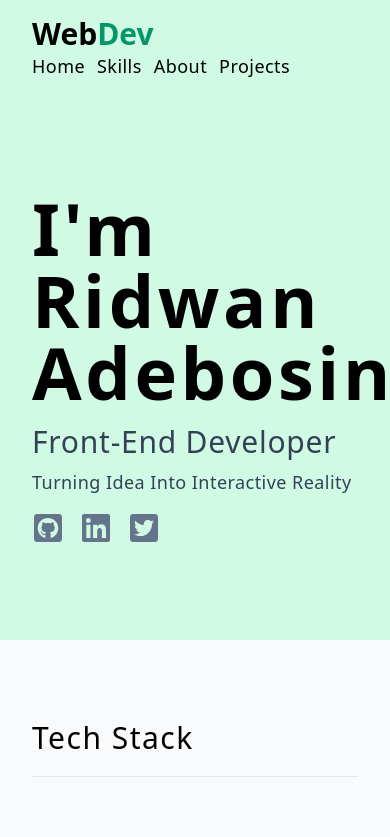
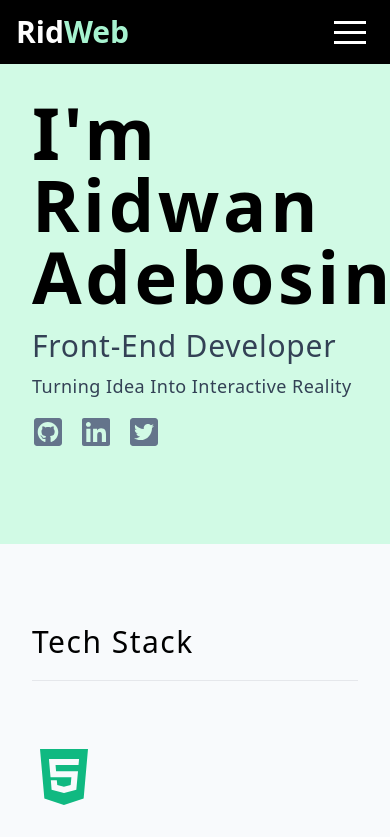
Before and after one commit to RidwanAdebosin/portfolio, a React (Vite) app in the folder portfolio/: page / in a window 390 px wide. Shown: the top 837 px of the page. Built offline with nearby package versions, Linux system fonts and the light colour scheme.

Commit message:
NavBar responsive

```diff
--- /dev/null
+++ b/package.json
@@ -0,0 +1,5 @@
+{
+  "dependencies": {
+    "hamburger-react": "^2.5.1"
+  }
+}
--- a/portfolio/src/components/NavBar.tsx
+++ b/portfolio/src/components/NavBar.tsx
@@ -1,22 +1,86 @@
-import { links } from '../assets/data';
+// import { useState } from 'react';
+// import { links } from '../assets/data';
+// import Hamburger from "hamburger-react";
+
+// const Navbar = () => {
+//   const [hamburgerIsOpen, setHamburgerIsOpen]= useState(false);
 
 
+//   return (
+//     <nav className='bg-black fixed w-full top-0 left-0'>
+//       <div className='flex align-element justify-between py-2 px-4'>
+//         <h2 className='text-white text-3xl font-bold'>
+//           Rid
+//           <span className='text-emerald-200'>Web</span>
+//         </h2>
+//         <div className='md:hidden'>
+//           <Hamburger color="white" toggle={setHamburgerIsOpen} toggled={hamburgerIsOpen}/>
+//         <div className={` md:hidden absolute top-15.9 left-0 w-full h-screen bg-black bg-opacity-50 transition-transform duration-300 ${hamburgerIsOpen ? 'flex flex-col gap-14 translate-x-0 mt-76 min-w-full bg-custom p-4 shadow-custom backdrop-filter border border-none' : 'hidden'}`}>
+//           {links.map((link) => {
+//             const { id, href, text } = link;
+//             return (
+//               <a
+//               key={id}
+//               href={href}
+//               onClick={(() => setHamburgerIsOpen(!hamburgerIsOpen))}
+//               className='text-white justify-end capitalize text-lg tracking-wide hover:text-black duration-300'
+//               >
+//                 {text}
+//               </a>
+//             );
+//           })}
+//           </div>
+//         </div>
+//       </div>
+//     </nav>
+//   );
+// };
+// export default Navbar;
+
+// // sm:flex-row sm:gap-x-16 sm:items-center sm:py-8
+
+import { useState } from 'react';
+import { links } from '../assets/data';
+import Hamburger from "hamburger-react";
+
 const Navbar = () => {
+  const [hamburgerIsOpen, setHamburgerIsOpen] = useState(false);
+
   return (
-    <nav className='bg-emerald-100 '>
-      <div className='align-element py-4 flex flex-col  sm:flex-row sm:gap-x-16 sm:items-center sm:py-8'>
-        <h2 className='text-3xl font-bold'>
-          Web
-          <span className='text-emerald-600'>Dev</span>
+    <nav className='bg-black fixed w-full top-0 left-0'>
+      <div className='flex justify-between items-center py-2 px-4'>
+        <h2 className='text-white text-3xl font-bold'>
+          Rid
+          <span className='text-emerald-200'>Web</span>
         </h2>
-        <div className='flex gap-x-3 '>
+        <div className='md:hidden'>
+          <Hamburger color="white" toggle={setHamburgerIsOpen} toggled={hamburgerIsOpen} />
+        </div>
+        <div className='hidden md:flex md:space-x-4'>
           {links.map((link) => {
             const { id, href, text } = link;
             return (
               <a
                 key={id}
                 href={href}
-                className='capitalize text-lg tracking-wide hover:text-emerald-600 duration-300'
+                className='text-white capitalize text-lg tracking-wide hover:text-emerald-600 duration-300'
+              >
+                {text}
+              </a>
+            );
+          })}
+        </div>
+      </div>
+      <div className={`absolute left-0 w-full h-screen bg-black bg-opacity-50 transition-transform duration-300 ${hamburgerIsOpen ? 'flex flex-col gap-14 translate-x-0 mt-76 min-w-full bg-custom p-4 shadow-custom backdrop-filter border border-none' : 'hidden'}`}>
+        <div className='flex flex-col items-center justify-start h-full space-y-5'>
+          {links.map((link) => {
+            const { id, href, text } = link;
+            return (
+              <a
+                key={id}
+                href={href}
+                onClick={(() => setHamburgerIsOpen(!hamburgerIsOpen))}
+                className='text-white capitalize text-lg tracking-wide hover:text-emerald-600 duration-300'
               >
                 {text}
               </a>
@@ -27,4 +91,5 @@ const Navbar = () => {
     </nav>
   );
 };
+
 export default Navbar;
--- a/portfolio/src/components/ProjectsCard.tsx
+++ b/portfolio/src/components/ProjectsCard.tsx
@@ -1,5 +1,8 @@
-import { FaGitSquare, FaLinkedin, FaTwitterSquare } from "react-icons/fa";
+import { FaGitSquare } from "react-icons/fa";
 import { TbWorldWww } from "react-icons/tb";
+
+
+
 
 const ProjectsCard = ({url, img, github, title, text}) => {
     return(
```
Also changed, not shown: 1 other file (tests, documents, lock files or other folders).
